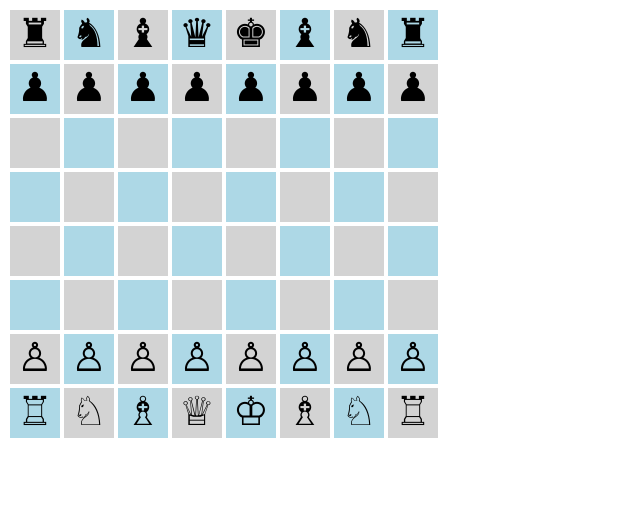
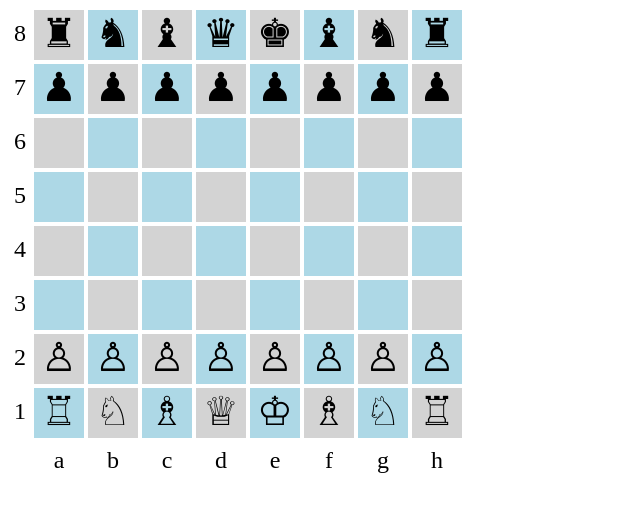
Before and after one commit to usabox15/chessstuff, a plain HTML site: page test.html in a window 1280 px wide. Shown: the whole page, without its empty margins (0-640 px from the left). Drawn offline with nearby package versions, Linux system fonts and the light colour scheme.

Commit message:
add board notice

```diff
--- a/test.css
+++ b/test.css
@@ -1,5 +1,39 @@
 .row {
     font-size: 0;
+}
+
+.rowMark {
+    width: 20;
+    height: 50;
+    display: inline-block;
+    vertical-align: top;
+    text-align: center;
+    margin: 2;
+    font-size: initial;
+}
+
+.rowMarkText {
+    font-size: 24;
+    margin: 0;
+    padding: 10 0;
+    text-align: center;
+}
+
+.columnMark {
+    width: 50;
+    height: 30;
+    display: inline-block;
+    vertical-align: top;
+    text-align: center;
+    margin: 2;
+    font-size: initial;
+}
+
+.columnMarkText {
+    font-size: 24;
+    margin: 0;
+    padding: 5 0;
+    text-align: center;
 }
 
 .square {
--- a/test.html
+++ b/test.html
@@ -7,6 +7,7 @@
     <body>
         <div id="board">
             <div class="row">
+                <div class="rowMark"><p class="rowMarkText">8</p></div>
                 <div class="light square" x="a" y="8"></div>
                 <div class="dark square" x="b" y="8"></div>
                 <div class="light square" x="c" y="8"></div>
@@ -17,6 +18,7 @@
                 <div class="dark square" x="h" y="8"></div>
             </div>
             <div class="row">
+                <div class="rowMark"><p class="rowMarkText">7</p></div>
                 <div class="dark square" x="a" y="7"></div>
                 <div class="light square" x="b" y="7"></div>
                 <div class="dark square" x="c" y="7"></div>
@@ -27,6 +29,7 @@
                 <div class="light square" x="h" y="7"></div>
             </div>
             <div class="row">
+                <div class="rowMark"><p class="rowMarkText">6</p></div>
                 <div class="light square" x="a" y="6"></div>
                 <div class="dark square" x="b" y="6"></div>
                 <div class="light square" x="c" y="6"></div>
@@ -37,6 +40,7 @@
                 <div class="dark square" x="h" y="6"></div>
             </div>
             <div class="row">
+                <div class="rowMark"><p class="rowMarkText">5</p></div>
                 <div class="dark square" x="a" y="5"></div>
                 <div class="light square" x="b" y="5"></div>
                 <div class="dark square" x="c" y="5"></div>
@@ -47,6 +51,7 @@
                 <div class="light square" x="h" y="5"></div>
             </div>
             <div class="row">
+                <div class="rowMark"><p class="rowMarkText">4</p></div>
                 <div class="light square" x="a" y="4"></div>
                 <div class="dark square" x="b" y="4"></div>
                 <div class="light square" x="c" y="4"></div>
@@ -57,6 +62,7 @@
                 <div class="dark square" x="h" y="4"></div>
             </div>
             <div class="row">
+                <div class="rowMark"><p class="rowMarkText">3</p></div>
                 <div class="dark square" x="a" y="3"></div>
                 <div class="light square" x="b" y="3"></div>
                 <div class="dark square" x="c" y="3"></div>
@@ -67,6 +73,7 @@
                 <div class="light square" x="h" y="3"></div>
             </div>
             <div class="row">
+                <div class="rowMark"><p class="rowMarkText">2</p></div>
                 <div class="light square" x="a" y="2"></div>
                 <div class="dark square" x="b" y="2"></div>
                 <div class="light square" x="c" y="2"></div>
@@ -77,6 +84,7 @@
                 <div class="dark square" x="h" y="2"></div>
             </div>
             <div class="row">
+                <div class="rowMark"><p class="rowMarkText">1</p></div>
                 <div class="dark square" x="a" y="1"></div>
                 <div class="light square" x="b" y="1"></div>
                 <div class="dark square" x="c" y="1"></div>
@@ -86,6 +94,17 @@
                 <div class="dark square" x="g" y="1"></div>
                 <div class="light square" x="h" y="1"></div>
             </div>
+            <div class="row">
+                <div class="rowMark"></div>
+                <div class="columnMark"><p class="columnMarkText">a</p></div>
+                <div class="columnMark"><p class="columnMarkText">b</p></div>
+                <div class="columnMark"><p class="columnMarkText">c</p></div>
+                <div class="columnMark"><p class="columnMarkText">d</p></div>
+                <div class="columnMark"><p class="columnMarkText">e</p></div>
+                <div class="columnMark"><p class="columnMarkText">f</p></div>
+                <div class="columnMark"><p class="columnMarkText">g</p></div>
+                <div class="columnMark"><p class="columnMarkText">h</p></div>
+            </div>
         </div>
     </body>
 
```
